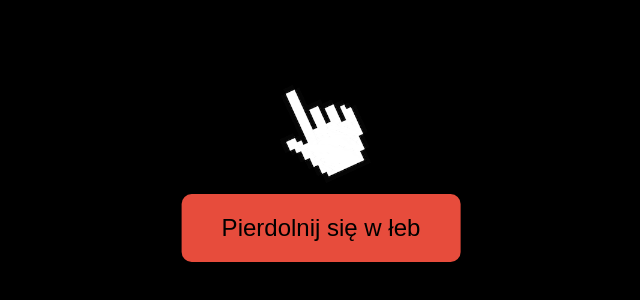
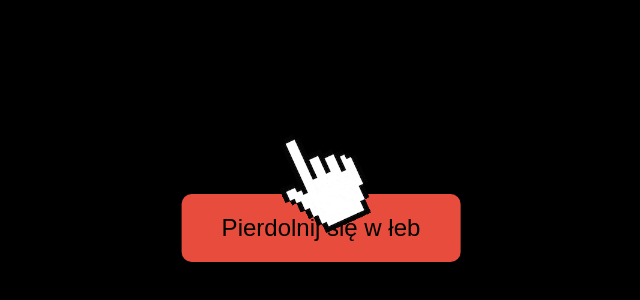
Before and after one commit to mateushzet/mateushzet.github.io, a plain HTML site: page index.html in a window 1280 px wide. Shown: the part 498-798 px from the top of the page, without its empty margins (319-959 px from the left). Drawn offline with Linux system fonts and the light colour scheme.

Commit message:
Add files via upload

```diff
--- a/index.html
+++ b/index.html
@@ -25,11 +25,11 @@
 
   #bottomBar {
     position: fixed;
-    bottom: 40px; /* trochę wyżej od krawędzi */
+    bottom: 40px;
     left: 50%;
     transform: translateX(-50%);
     display: flex;
-    flex-direction: column; /* ustawiamy ikonę nad przyciskiem */
+    flex-direction: column;
     align-items: center;
     z-index: 10;
   }
@@ -46,17 +46,17 @@
   }
 
   #mouseIcon {
-    width: 120px;     /* jeszcze większy gif */
+    width: 120px;
     height: auto;
-    margin-bottom: -10px; /* lekko nachodzi na guzik */
+    margin-bottom: -60px; /* niżej – nachodzi mocniej na przycisk */
     z-index: 3;
-    pointer-events: none; /* żeby nie blokował kliknięcia */
+    pointer-events: none;
   }
 </style>
 </head>
 <body>
 
-<video id="videoPlayer" autoplay muted loop></video>
+<video id="videoPlayer"></video>
 
 <div id="bottomBar">
   <img id="mouseIcon" src="cursor.gif" alt="Kliknij">
@@ -73,6 +73,7 @@ button.addEventListener('click', () => {
   console.log('Próbuję odtworzyć:', fileName);
 
   videoPlayer.src = fileName;
+  videoPlayer.load();
   videoPlayer.play().catch(err => console.error('Błąd odtwarzania wideo:', err));
 });
 </script>
```
